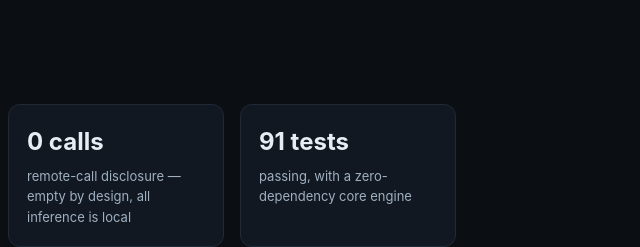
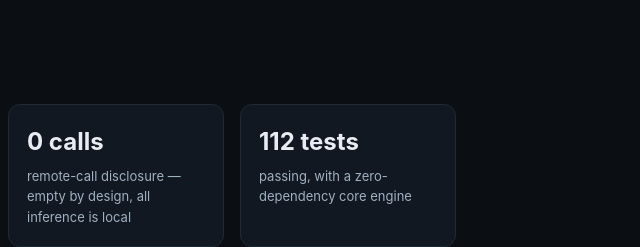
Before and after one commit to LevCey/QuorumGate, a website: page site/index.html in a window 1280 px wide. Shown: the part 1660-1907 px from the top of the page, 640-1280 px from the left. Drawn offline with Linux system fonts and the light colour scheme.

Commit message:
Refresh the test count and tighten the four-eyes wording from offline to local
The suite is now 112 tests (README quickstart/reproducibility and the site stat
said 91). Also reword the four-eyes tagline from "fully offline" to "fully
local": that step delegates over the Holepunch DHT, so "local" (data and
inference stay on company-controlled devices, no cloud) is accurate where
"offline" was not — matching the architecture diagram and the precise network
caveat already in the doc. Single-device offline claims are unchanged.

```diff
--- a/site/index.html
+++ b/site/index.html
@@ -176,7 +176,7 @@
       <div class="stat"><div class="n">4 / 4</div><div class="l">cross-device four-eyes runs reached the peer (Linux ↔ Windows 11, LAN)</div></div>
       <div class="stat"><div class="n">~7.5 tok/s</div><div class="l">Qwen3-4B Q4_K_M via the QVAC SDK on an i5-13420H / 15 GB laptop</div></div>
       <div class="stat"><div class="n">0 calls</div><div class="l">remote-call disclosure — empty by design, all inference is local</div></div>
-      <div class="stat"><div class="n">91 tests</div><div class="l">passing, with a zero-dependency core engine</div></div>
+      <div class="stat"><div class="n">112 tests</div><div class="l">passing, with a zero-dependency core engine</div></div>
     </div>
     <p class="note">The audit-evidence bundle masks the IBAN and records the checks, both reviewers' verdicts, and the human's decision — no raw documents. Security invariants are encoded as tests: a high-severity finding can never produce an approval, and a prompt injection in the invoice text cannot loosen the verdict.</p>
   </div>
```
Also changed, not shown: README.md.
